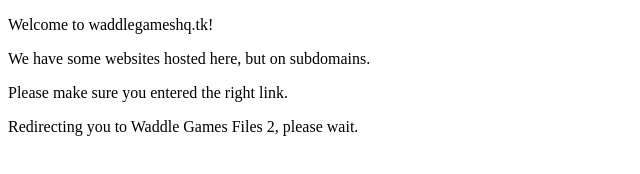
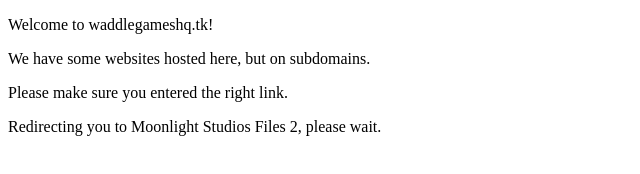
Before and after one commit to MoonlightStudiosInt/wghq-home, a plain HTML site: page 404.html in a window 1280 px wide. Shown: the full height of the page, 0-640 px from the left. Drawn offline with Linux system fonts and the light colour scheme.

Commit message:
wg rebrand

```diff
--- a/404.html
+++ b/404.html
@@ -1,13 +1,13 @@
 <!DOCTYPE html>
 <html>
    <head>
-      <title>Waddle Games HQ</title>
-      <meta http-equiv = "refresh" content = "5; url = http://files2.waddlegames.tk/" />
+      <title>Moonlight Studios HQ</title>
+      <meta http-equiv = "refresh" content = "5; url = http://files2.moonlightstudios.xyz/" />
    </head>
    <body>
       <p>Welcome to waddlegameshq.tk!</p>
       <p>We have some websites hosted here, but on subdomains.</p>
       <p>Please make sure you entered the right link.</p>
-      <p>Redirecting you to Waddle Games Files 2, please wait.</p>
+      <p>Redirecting you to Moonlight Studios Files 2, please wait.</p>
    </body>
 </html>
```
Also changed, not shown: index.html (+3 -3 lines), 1 other file.
